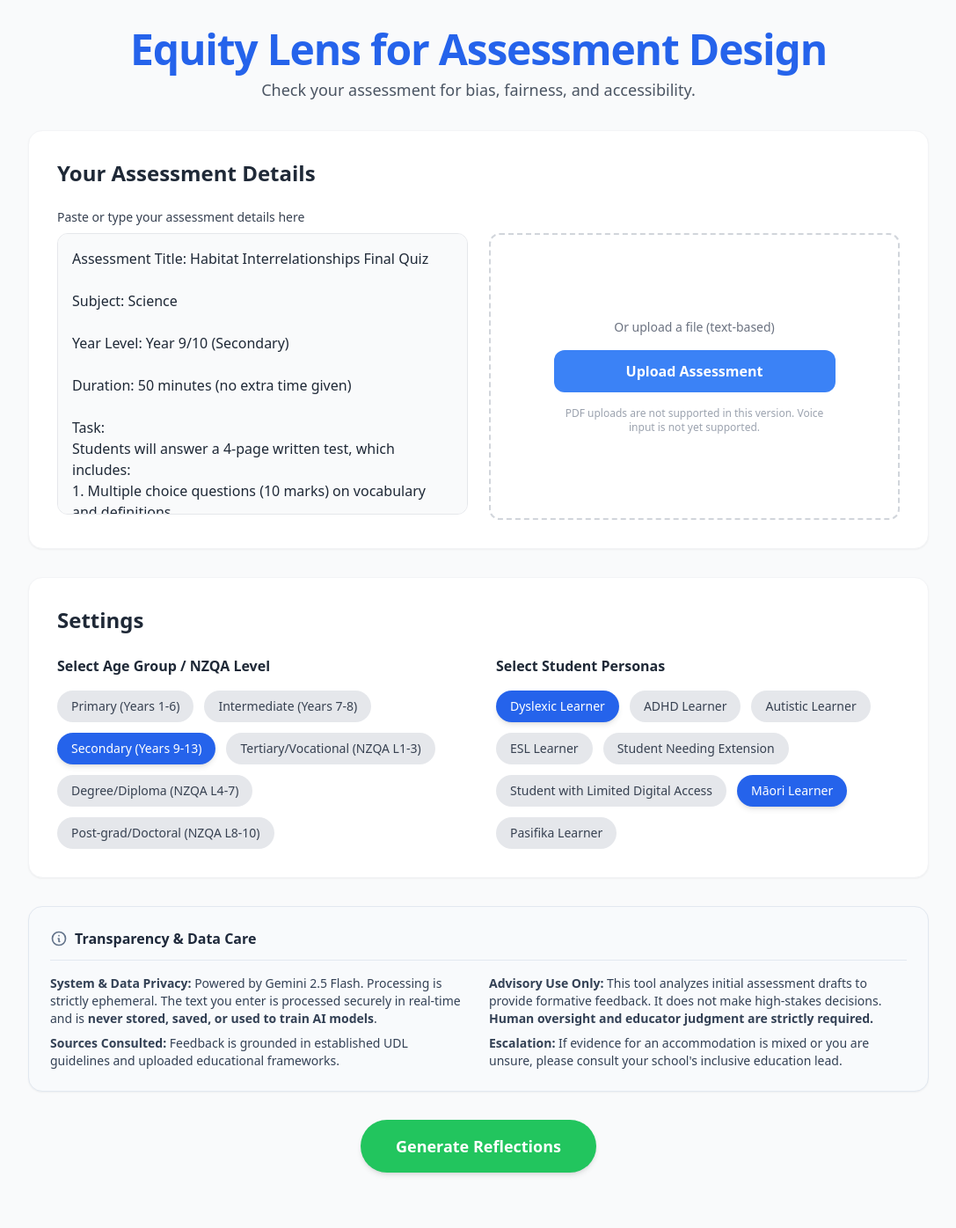
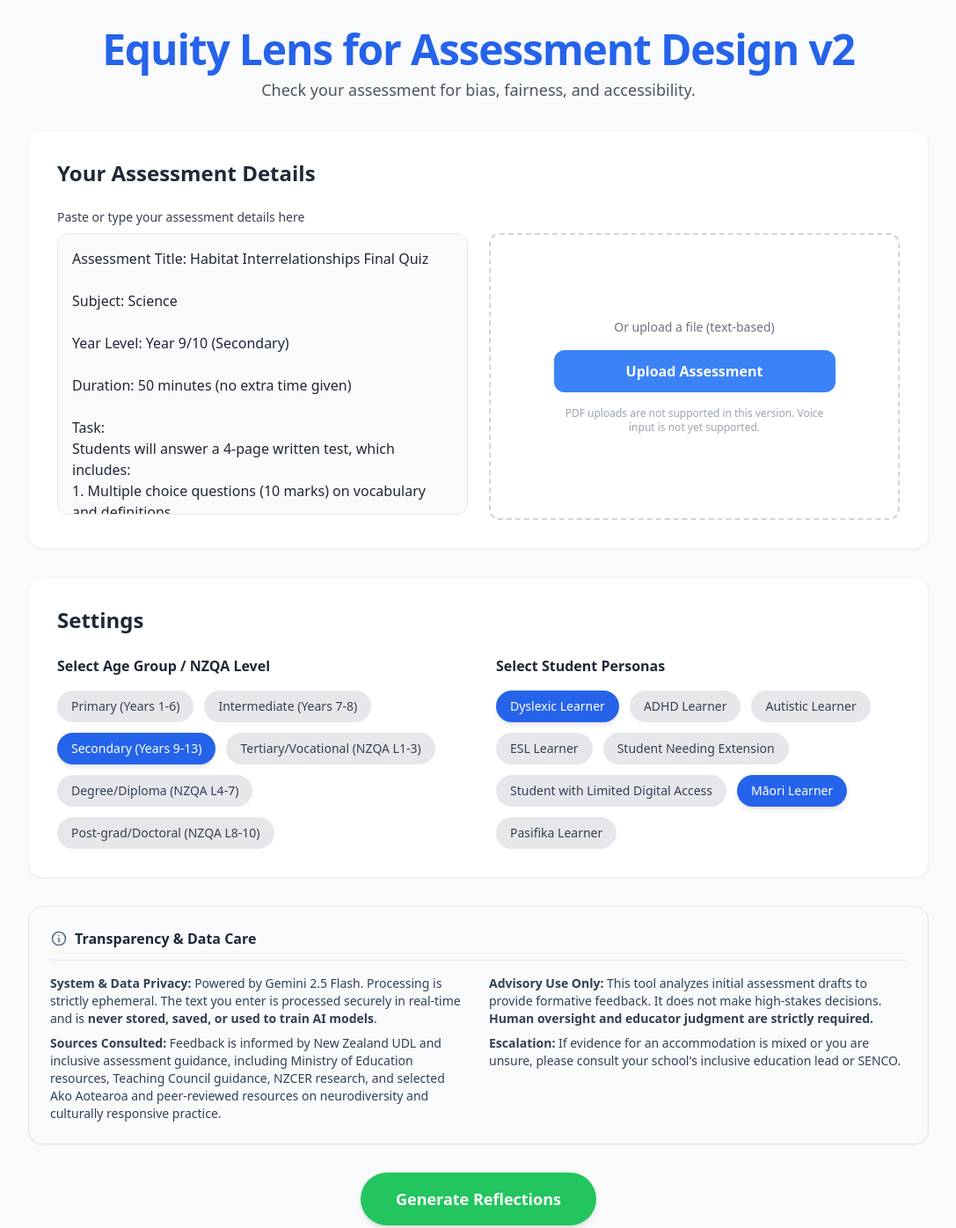
Before and after one commit to tigander/v2-inclusive-assessment-26-, a plain HTML site: page index.html in a window 1280 px wide. Shown: the whole page at 88% size, without its empty margins (96-1183 px from the left). Before the commit the page ends 1365 px from the top, so only its background shows below. Drawn offline with nearby package versions, Linux system fonts and the light colour scheme.

Commit message:
Update index.html

```diff
--- a/index.html
+++ b/index.html
@@ -3,7 +3,7 @@
 <head>
     <meta charset="UTF-8">
     <meta name="viewport" content="width=device-width, initial-scale=1.0">
-    <title>Equity Lens for Assessment Design</title>
+    <title>Equity Lens for Assessment Design v2</title>
     <!-- Tailwind CSS for styling -->
     <script src="https://cdn.tailwindcss.com"></script>
     <!-- Marked.js for rendering Markdown responses from Gemini -->
@@ -32,7 +32,7 @@
 
         <!-- Header -->
         <div class="text-center space-y-2">
-            <h1 class="text-4xl md:text-5xl font-extrabold text-blue-600 tracking-tight">Equity Lens for Assessment Design</h1>
+            <h1 class="text-4xl md:text-5xl font-extrabold text-blue-600 tracking-tight">Equity Lens for Assessment Design v2</h1>
             <p class="text-lg text-gray-600">Check your assessment for bias, fairness, and accessibility.</p>
         </div>
 
@@ -95,11 +95,11 @@
             <div class="grid grid-cols-1 md:grid-cols-2 gap-6">
                 <div>
                     <p><strong>System & Data Privacy:</strong> Powered by Gemini 2.5 Flash. Processing is strictly ephemeral. The text you enter is processed securely in real-time and is <strong>never stored, saved, or used to train AI models</strong>.</p>
-                    <p class="mt-2"><strong>Sources Consulted:</strong> Feedback is grounded in established UDL guidelines and uploaded educational frameworks.</p>
+                    <p class="mt-2"><strong>Sources Consulted:</strong> Feedback is informed by New Zealand UDL and inclusive assessment guidance, including Ministry of Education resources, Teaching Council guidance, NZCER research, and selected Ako Aotearoa and peer-reviewed resources on neurodiversity and culturally responsive practice.</p>
                 </div>
                 <div>
                     <p><strong>Advisory Use Only:</strong> This tool analyzes initial assessment drafts to provide formative feedback. It does not make high-stakes decisions. <strong>Human oversight and educator judgment are strictly required.</strong></p>
-                    <p class="mt-2"><strong>Escalation:</strong> If evidence for an accommodation is mixed or you are unsure, please consult your school's inclusive education lead.</p>
+                    <p class="mt-2"><strong>Escalation:</strong> If evidence for an accommodation is mixed or you are unsure, please consult your school's inclusive education lead or SENCO.</p>
                 </div>
             </div>
         </div>
```
